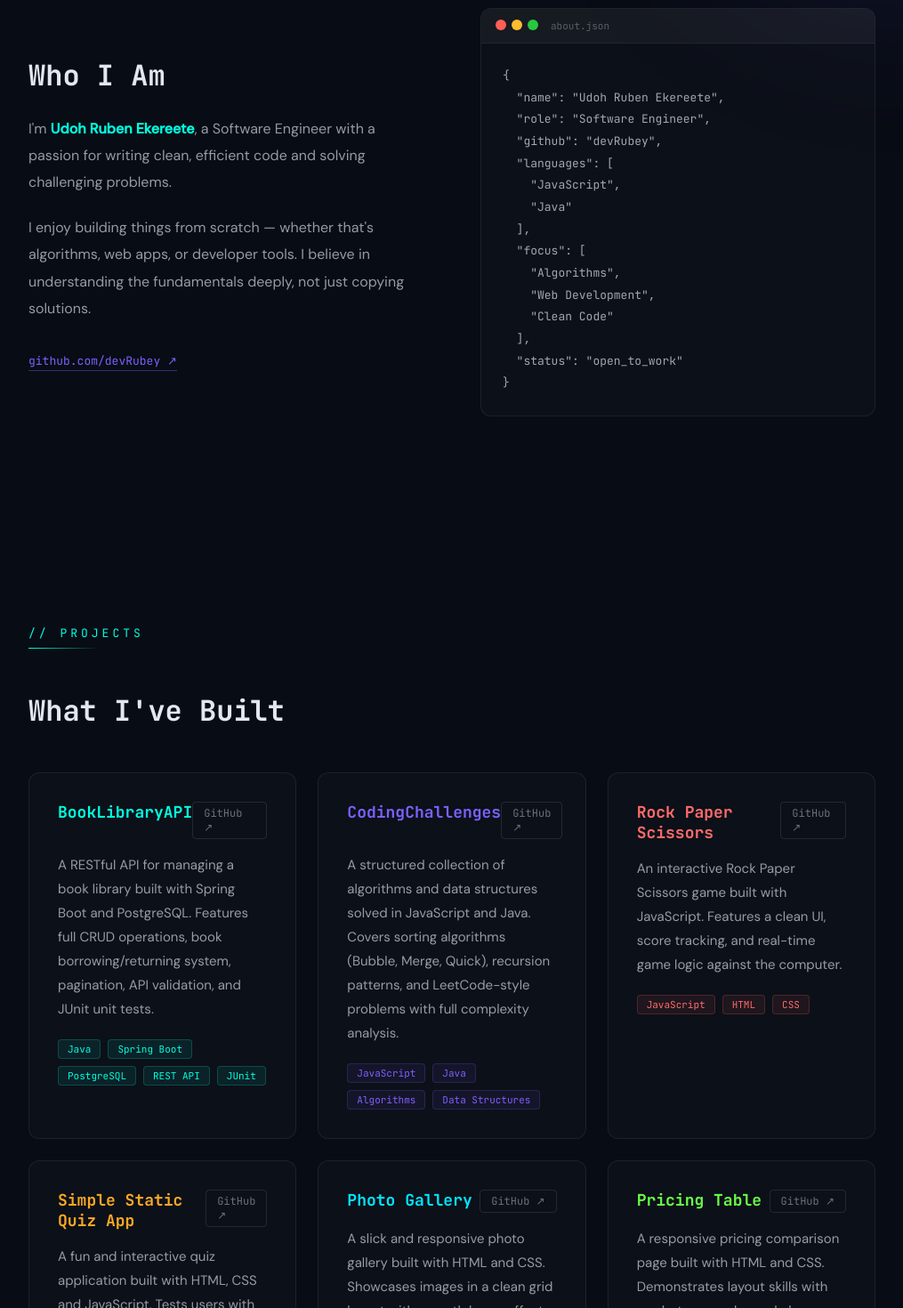
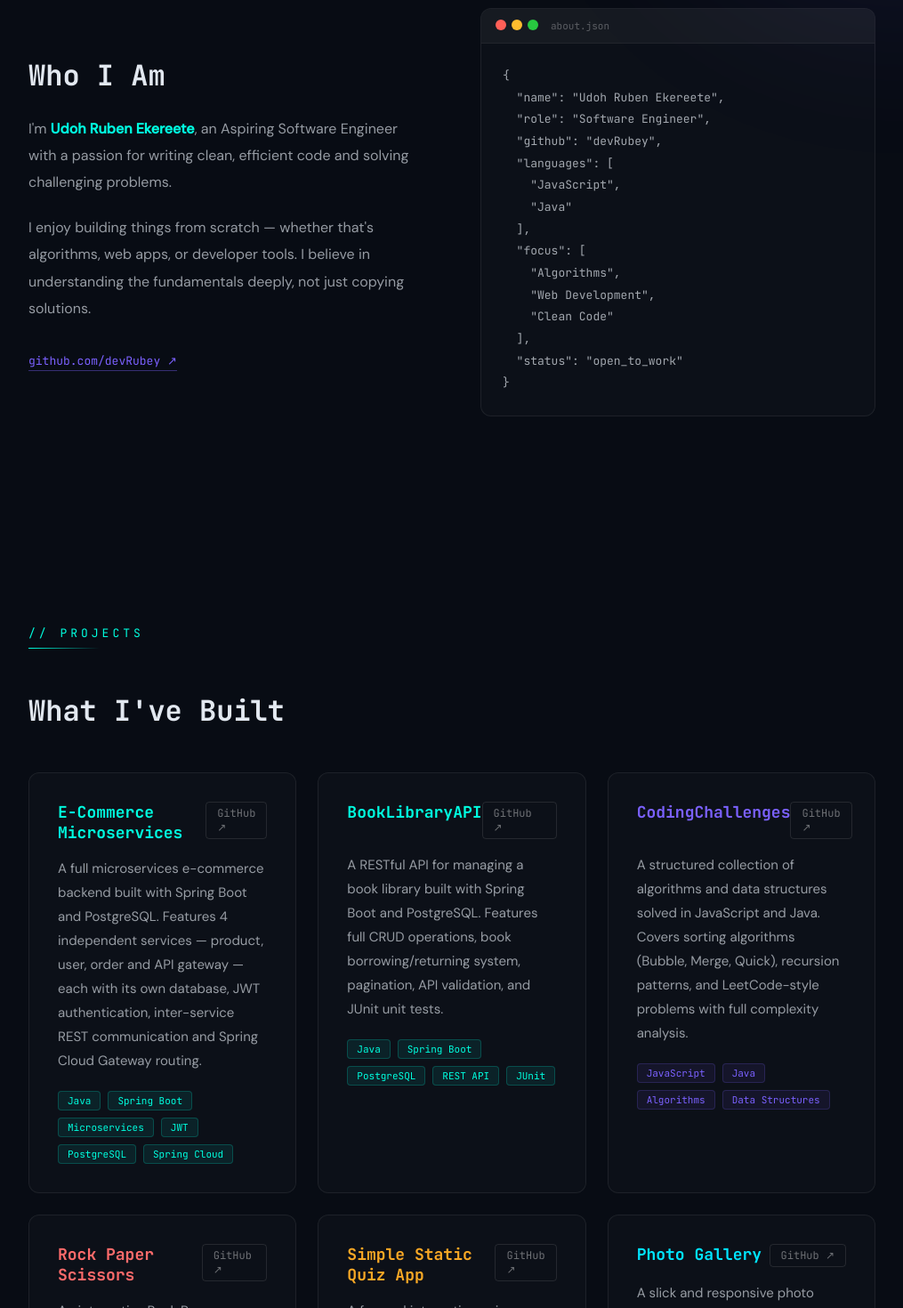
Before and after one commit to devRubey/portfolio, a React (Create React App) app: page / in a window 1280 px wide. Shown: the part 1000-2470 px from the top of the page at 89% size, without its empty margins (132-1147 px from the left). Built offline with nearby package versions, Linux system fonts and the light colour scheme.

Commit message:
Update portfolio - add E-Commerce Microservices project

```diff
--- a/src/App.js
+++ b/src/App.js
@@ -5,6 +5,21 @@ const GITHUB = "https://github.com/devRubey";
 const NAV_LINKS = ["Home", "About", "Projects", "Skills", "Contact"];
 
 const PROJECTS = [
+  {
+    title: "E-Commerce Microservices",
+    description:
+      "A full microservices e-commerce backend built with Spring Boot and PostgreSQL. Features 4 independent services — product, user, order and API gateway — each with its own database, JWT authentication, inter-service REST communication and Spring Cloud Gateway routing.",
+    tags: [
+      "Java",
+      "Spring Boot",
+      "Microservices",
+      "JWT",
+      "PostgreSQL",
+      "Spring Cloud",
+    ],
+    github: "https://github.com/devRubey/ecommerce-microservices",
+    accent: "#00ffe0",
+  },
   {
     title: "BookLibraryAPI",
     description:
@@ -57,9 +72,16 @@ const PROJECTS = [
 
 const SKILLS = {
   Languages: ["JavaScript", "Java", "HTML", "CSS"],
-  Frameworks: ["React", "Spring Boot", "Node.js"],
+  Frameworks: ["React", "Spring Boot", "Spring Cloud", "Node.js"],
   Tools: ["Git", "GitHub", "IntelliJ", "VS Code", "Postman"],
-  Concepts: ["Algorithms", "Data Structures", "REST APIs", "OOP", "Recursion"],
+  Concepts: [
+    "Algorithms",
+    "Data Structures",
+    "Microservices",
+    "REST APIs",
+    "JWT",
+    "OOP",
+  ],
 };
 
 // ── Animated terminal-style typewriter ──────────────────────────────
@@ -609,8 +631,8 @@ export default function Portfolio() {
             >
               I'm{" "}
               <strong style={{ color: "#00ffe0" }}>Udoh Ruben Ekereete</strong>,
-              a Software Engineer with a passion for writing clean, efficient
-              code and solving challenging problems.
+              an Aspiring Software Engineer with a passion for writing clean,
+              efficient code and solving challenging problems.
             </p>
             <p
               style={{
```
